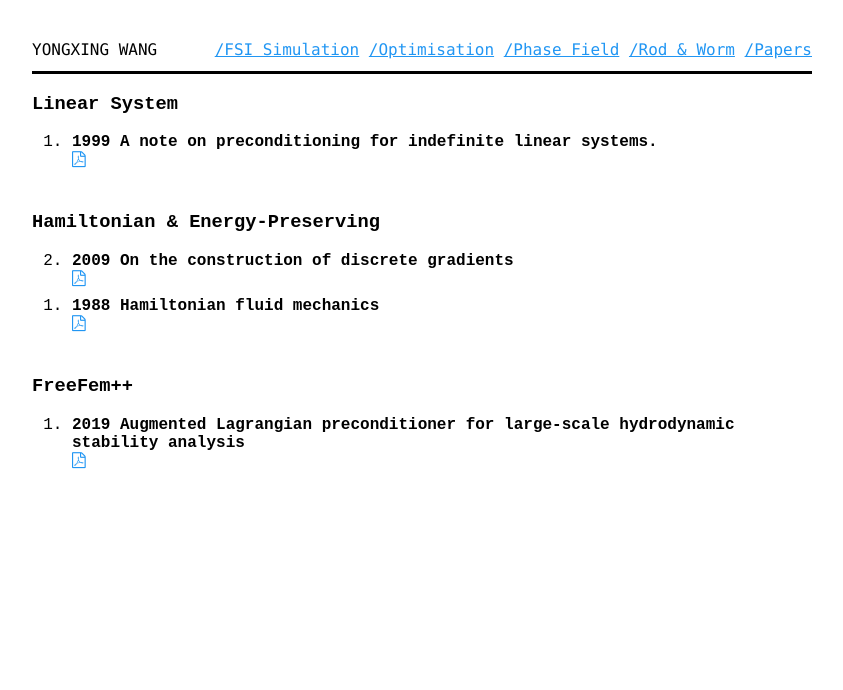
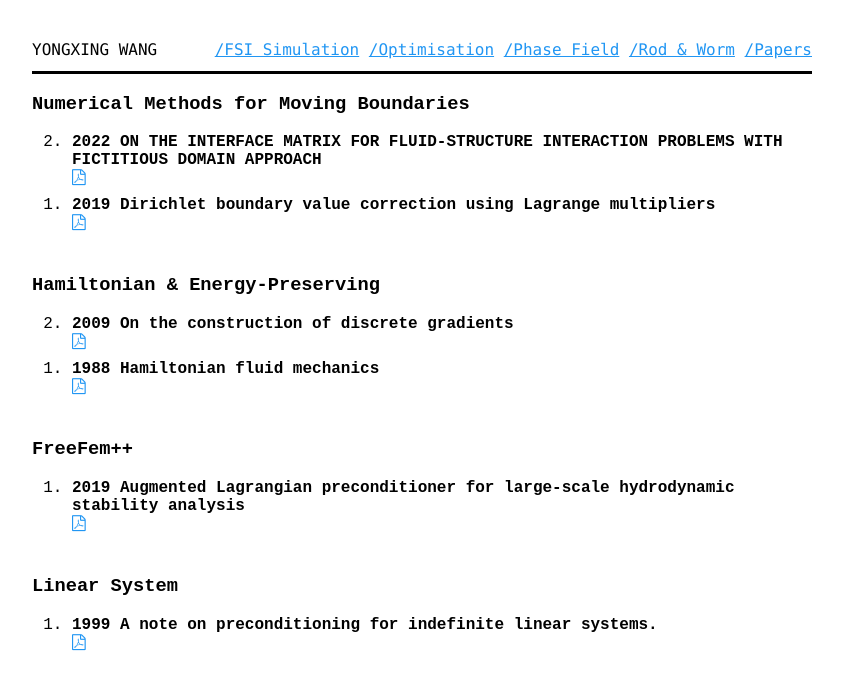
Before and after one commit to yongxingwang/yongxingwang.github.io, a Jekyll site: the page built from publication.html, in a window 1280 px wide. Shown: the top 690 px of the page, without its empty margins (218-1061 px from the left). Built offline with Jekyll 4.4.1, drawn with Linux system fonts in a browser that asks for light colours; some web fonts are replaced.

Commit message:
Update publication.html

```diff
--- a/publication.html
+++ b/publication.html
@@ -7,18 +7,20 @@ title: publication
 
     <section>
         <header>
-            <h1>Linear System</h1>
+        <h1> Numerical Methods for Moving Boundaries </h1>
         </header>
         <ol class="pub" reversed>
             <li>
-                <span class="ptitle">1999 A note on preconditioning for indefinite linear systems.</span>
-                <a href="assets/pdf/1999BlockPreconditioning.pdf"><i class="icon-file-pdf-o" aria-hidden="true"><span class="sr">PDF</span></i></a></span>
+                <span class="ptitle">2022 ON THE INTERFACE MATRIX FOR FLUID-STRUCTURE INTERACTION PROBLEMS WITH FICTITIOUS DOMAIN APPROACH</span>
+                <a href="assets/pdf/2022Boffi.pdf"><i class="icon-file-pdf-o" aria-hidden="true"><span class="sr">PDF</span></i></a></span>
             </li>
-
+            <li>
+                <span class="ptitle">2019 Dirichlet boundary value correction using Lagrange multipliers</span>
+                <a href="assets/pdf/2019Erik"><i class="icon-file-pdf-o" aria-hidden="true"><span class="sr">PDF</span></i></a></span>
+            </li>
 
         </ol>
     </section>
-
 
     <section>
         <header>
@@ -37,7 +39,6 @@ title: publication
         </ol>
     </section>
 
-
     <section>
         <header>
         <h1> FreeFem++ </h1>
@@ -47,6 +48,20 @@ title: publication
                 <span class="ptitle">2019 Augmented Lagrangian preconditioner for large-scale hydrodynamic stability analysis</span>
                 <a href="assets/pdf/2019LinearStabilityAnalysis.pdf"><i class="icon-file-pdf-o" aria-hidden="true"><span class="sr">PDF</span></i></a></span>
             </li>
+
+        </ol>
+    </section>
+
+    <section>
+        <header>
+            <h1>Linear System</h1>
+        </header>
+        <ol class="pub" reversed>
+            <li>
+                <span class="ptitle">1999 A note on preconditioning for indefinite linear systems.</span>
+                <a href="assets/pdf/1999BlockPreconditioning.pdf"><i class="icon-file-pdf-o" aria-hidden="true"><span class="sr">PDF</span></i></a></span>
+            </li>
+
 
         </ol>
     </section>
```
